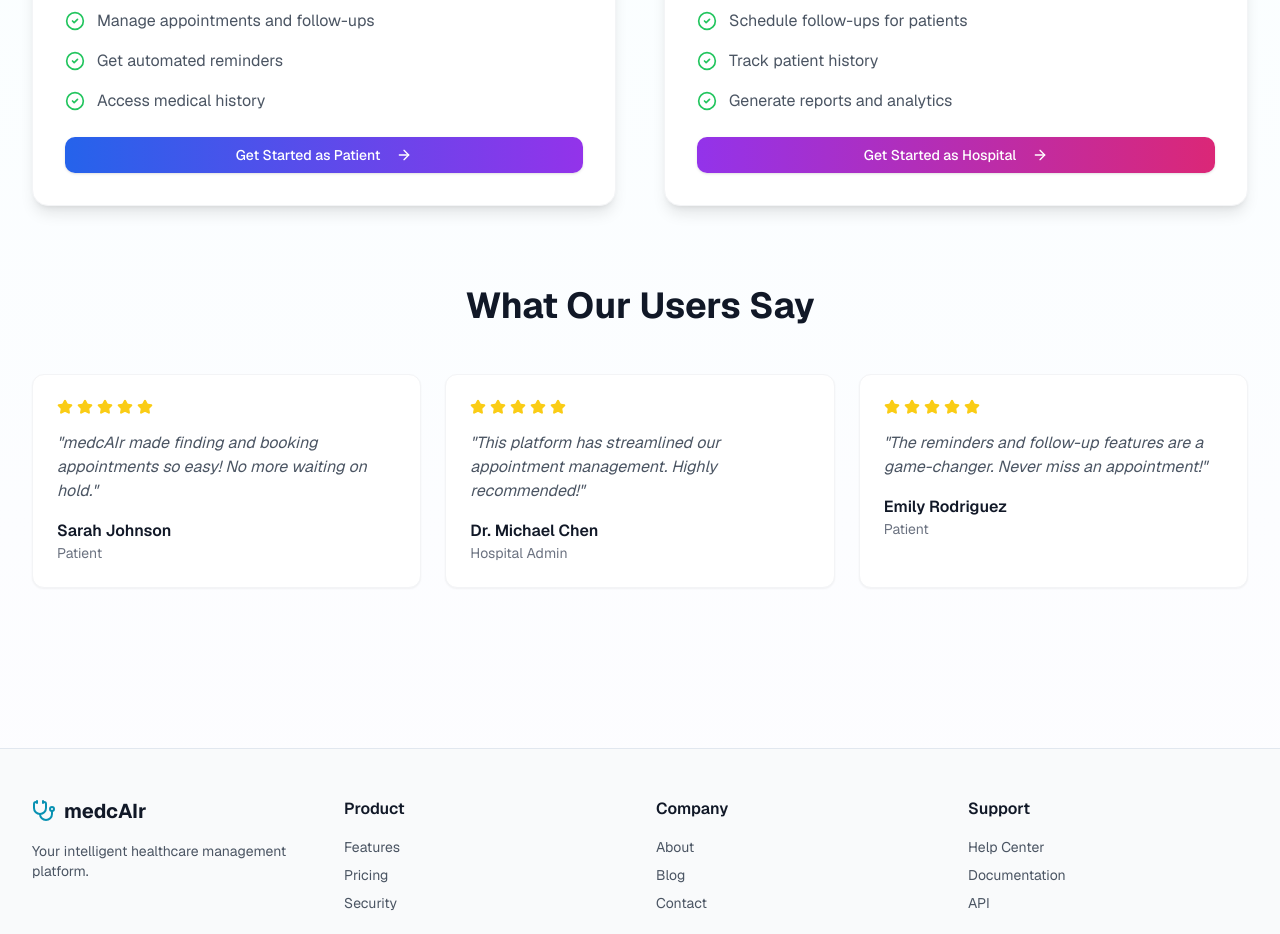
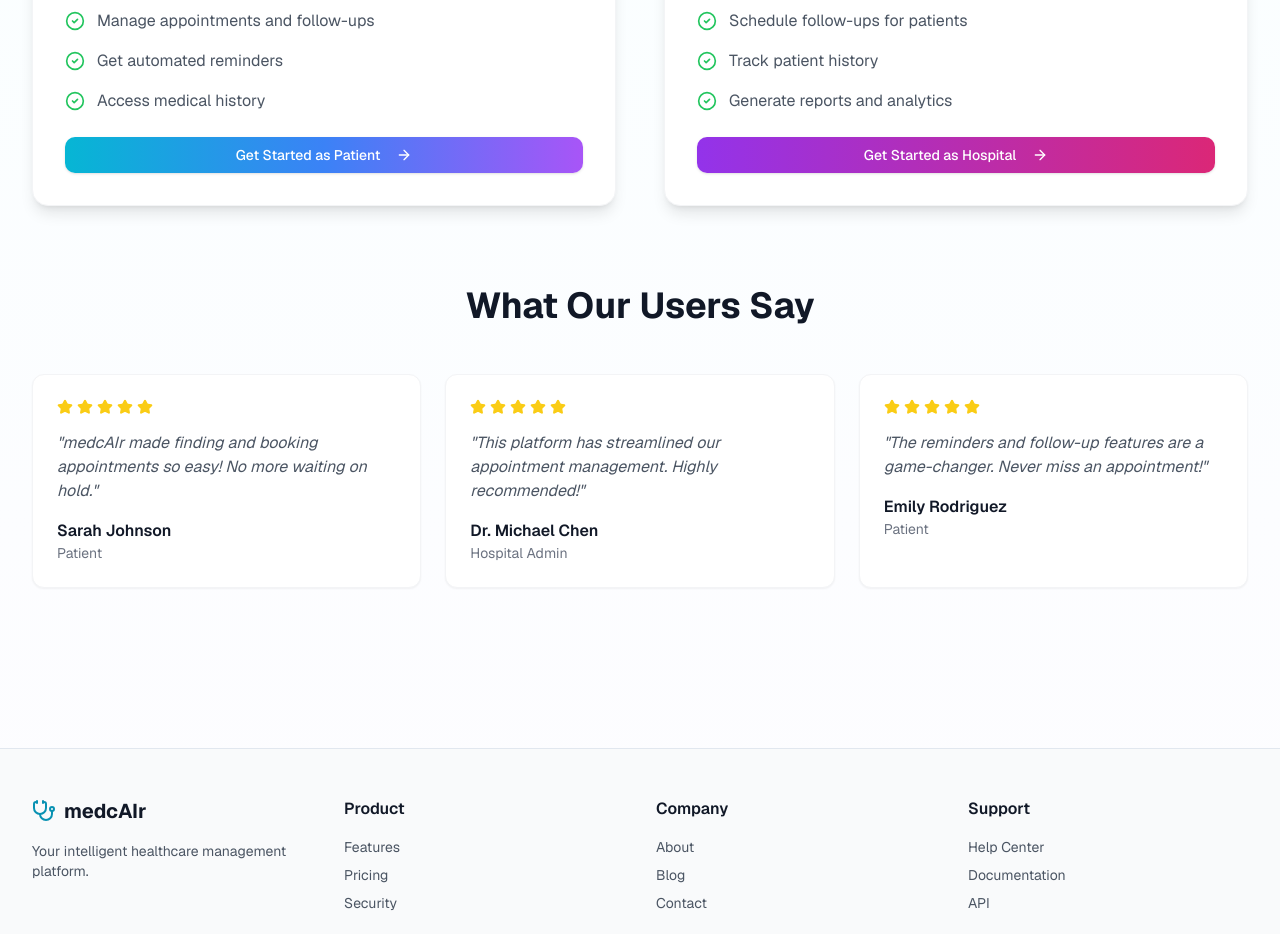
Before and after one commit to Daanveer10/medcair-2, a Next.js app: page / in a window 1280 px wide. Shown: the part 1840-2774 px from the top of the page. Built offline with nearby package versions, Linux system fonts and the light colour scheme; no server answers.

Commit message:
feat: Complete ramain.ai color scheme - final updates
- Update patient button to cyan-blue-purple gradient
- Update hospital button to purple-pink-rose gradient
- Update loading spinner to cyan
- All pages now consistently use ramain.ai inspired colors

```diff
--- a/app/page.tsx
+++ b/app/page.tsx
@@ -178,7 +178,7 @@
                   ))}
                 </ul>
                 <Link href="/auth/sign-up">
-                  <Button className="w-full mt-6 bg-gradient-to-r from-blue-600 to-purple-600">
+                  <Button className="w-full mt-6 bg-gradient-to-r from-cyan-500 via-blue-500 to-purple-500">
                     Get Started as Patient
                     <ArrowRight className="ml-2 h-4 w-4" />
                   </Button>
```
